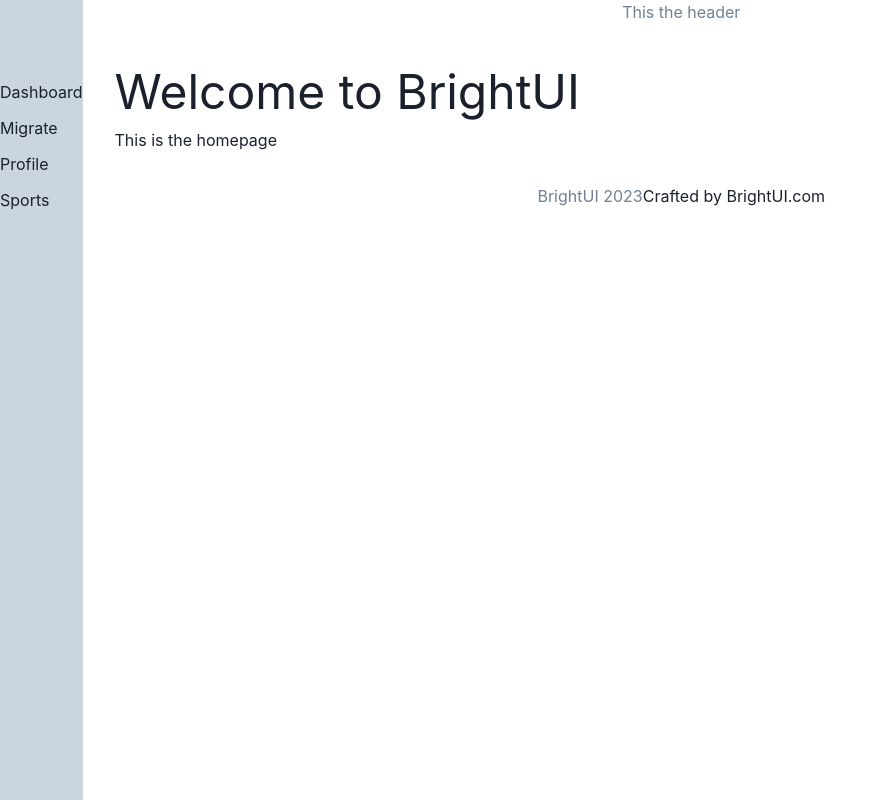
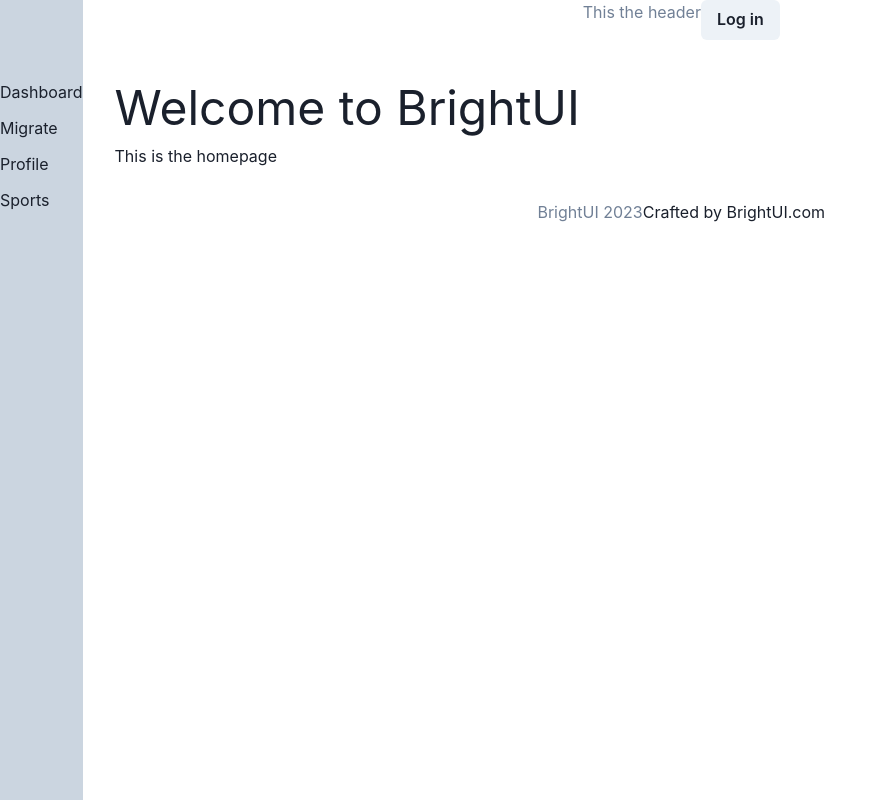
Before and after one commit to deepu-premrajan/untitled-pillar-project, a Next.js app: page / in a window 1280 px wide. Shown: the whole page, without its empty margins (0-886 px from the left). Built offline with nearby package versions, Linux system fonts and the light colour scheme.

Commit message:
added empty log in button to header

```diff
--- a/src/components/Header.tsx
+++ b/src/components/Header.tsx
@@ -1,3 +1,4 @@
+import Login from "@/pages/login+signup";
 import { Box, Center, Flex, Spacer, Text, HStack } from "@chakra-ui/react";
 import Link from "next/link";
 
@@ -6,6 +7,7 @@ export default function Header() {
     <Center>
       <Flex justify="space-between">
         <Text textColor={"gray.500"}>This the header</Text>
+        <Login />
       </Flex>
     </Center>
   );
--- /dev/null
+++ b/src/pages/login+signup/index.tsx
@@ -0,0 +1,5 @@
+import { Button } from "@chakra-ui/react";
+
+export default function Login() {
+  return <Button>Log in</Button>;
+}
```
